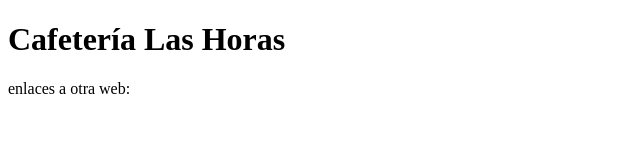
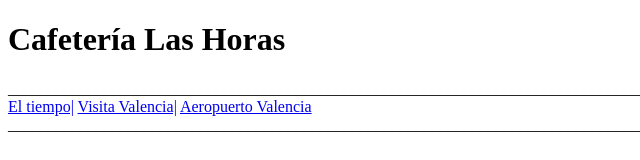
Before and after one commit to jenogver06/prac-1.9, a plain HTML site: page index.html in a window 1280 px wide. Shown: the whole page, without its empty margins (0-640 px from the left). Drawn offline with Linux system fonts and the light colour scheme.

Commit message:
modificacion

```diff
--- a/index.html
+++ b/index.html
@@ -10,8 +10,9 @@
     <header>
         <h1>Cafetería Las Horas</h1>
     </header>
-    <main>
-        <nav>enlaces a otra web:<a href="</nav>
+    <main>_________________________________________________________________________________________________
+        <nav><a href="https://www.eltiempo.es/">El tiempo|</a> <a href="https://www.visitvalencia.com/">Visita Valencia|</a> <a href="http://www.aena.es/es/aeropuerto-valencia/index.html">Aeropuerto Valencia</a></nav>
+        _________________________________________________________________________________________________
     </main>
 </body>
 </html>
```
